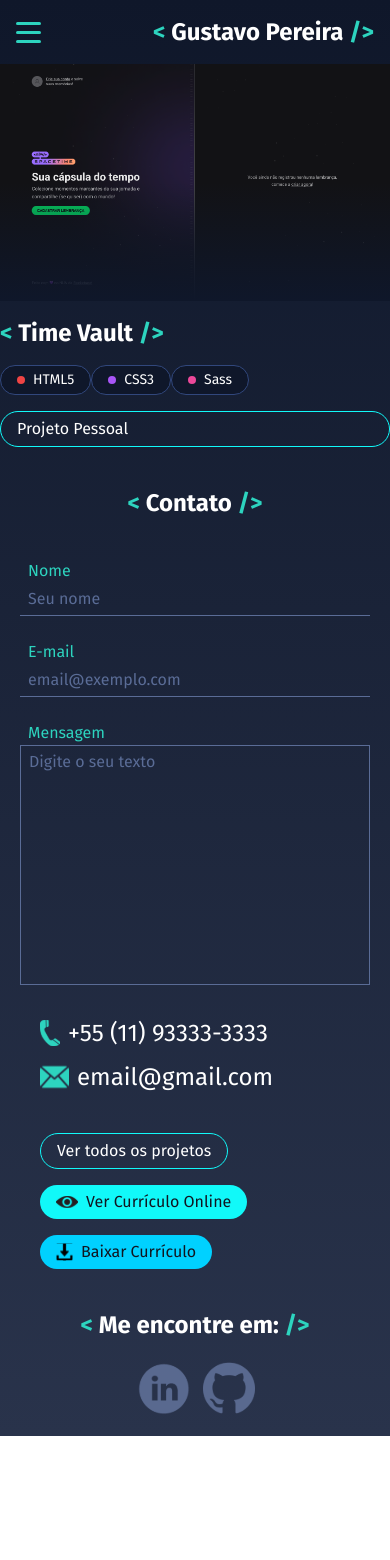
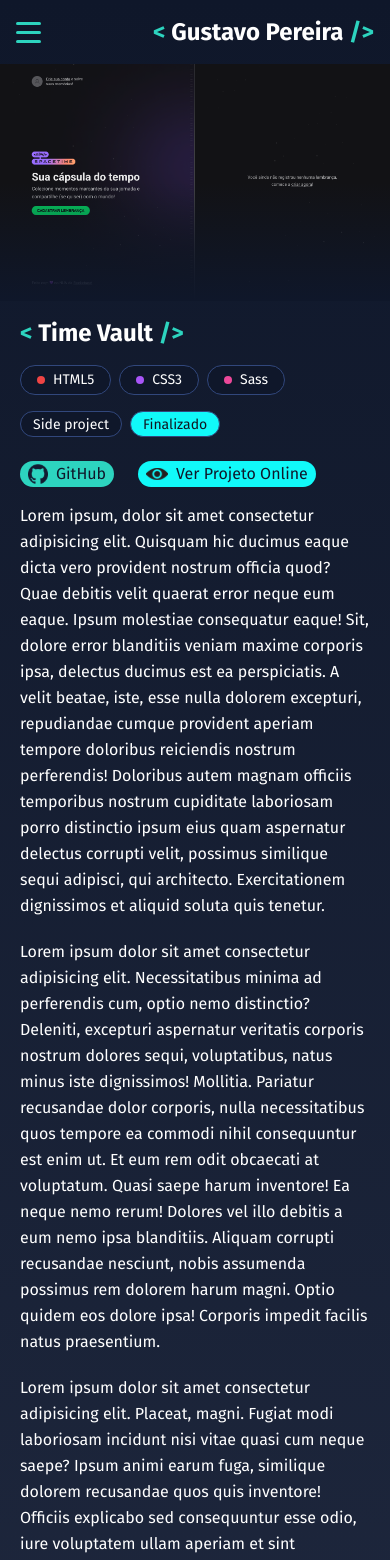
Before and after one commit to ogustavohp/portfolio, a Next.js app: page /projects/1 in a window 390 px wide. Shown: the top 1560 px of the page. Before the commit the page ends 1436 px from the top, so only its background shows below. Built offline with nearby package versions, Linux system fonts and the light colour scheme.

Commit message:
finish ''projects/[id]' mobile page

```diff
--- a/src/app/projects/[id]/page.tsx
+++ b/src/app/projects/[id]/page.tsx
@@ -3,13 +3,18 @@ import bannerTimeVault from '@/assets/banner timevault.png'
 import Image from 'next/image'
 import Typography from '@/components/Typography'
 import Tag from '@/components/SkillsAndTechnologies/Tag'
-import Button from '@/components/Button'
+import TypeOfProject from '@/components/Projects/TypeOfProject'
+import gitHubGreenIcon from '@/assets/githubIconGreen.svg'
+import eyeIcon from '@/assets/eye.svg'
+import projectsDb from '@/db/projects.json'
 
 interface ParamsType {
   id: string
 }
 
 export default function Page({ params }: { params: ParamsType }) {
+  console.log(params.id)
+  console.log(projectsDb.sobre)
   return (
     <main className="flex flex-col gap-4">
       {/* Imagem */}
@@ -25,22 +30,87 @@ export default function Page({ params }: { params: ParamsType }) {
         </div>
       </div>
 
-      {/*  */}
+      <section className="mx-5 flex flex-col gap-4">
+        {/* Titulo */}
         <div>
           <Typography Tag="h1" apparentTag="h1" ornament>
             Time Vault
           </Typography>
         </div>
         {/* Tags */}
-      <div className="flex">
+        <div className="flex flex-wrap gap-2">
           <Tag skillName="HTML5" />
           <Tag skillName="CSS3" />
           <Tag skillName="Sass" />
         </div>
         {/* buttons e pseudo buttons */}
-      <div>
-        <Button variant="primary">Projeto Pessoal</Button>
+        <TypeOfProject sideProject />
+        <div className="flex gap-6">
+          <div className="flex gap-2 rounded-full bg-primary-500 px-2">
+            <Image alt="ícone do GitHub" src={gitHubGreenIcon} />
+            <Typography Tag="span" apparentTag="p" style={'text-slate-900'}>
+              GitHub
+            </Typography>
           </div>
+          <div className="flex gap-2 rounded-full bg-secondary-500 px-2">
+            <Image alt="ícone de um olho" src={eyeIcon} />
+            <Typography Tag="span" apparentTag="p" style={'text-slate-900'}>
+              Ver Projeto Online
+            </Typography>
+          </div>
+          {/* text */}
+        </div>
+        {/* Texto e imagens sobre o projeto */}
+        <div className="flex flex-wrap gap-5">
+          <Typography Tag="p" apparentTag="p">
+            Lorem ipsum, dolor sit amet consectetur adipisicing elit. Quisquam
+            hic ducimus eaque dicta vero provident nostrum officia quod? Quae
+            debitis velit quaerat error neque eum eaque. Ipsum molestiae
+            consequatur eaque! Sit, dolore error blanditiis veniam maxime
+            corporis ipsa, delectus ducimus est ea perspiciatis. A velit beatae,
+            iste, esse nulla dolorem excepturi, repudiandae cumque provident
+            aperiam tempore doloribus reiciendis nostrum perferendis! Doloribus
+            autem magnam officiis temporibus nostrum cupiditate laboriosam porro
+            distinctio ipsum eius quam aspernatur delectus corrupti velit,
+            possimus similique sequi adipisci, qui architecto. Exercitationem
+            dignissimos et aliquid soluta quis tenetur.
+          </Typography>
+          <Typography Tag="p" apparentTag="p">
+            Lorem ipsum dolor sit amet consectetur adipisicing elit.
+            Necessitatibus minima ad perferendis cum, optio nemo distinctio?
+            Deleniti, excepturi aspernatur veritatis corporis nostrum dolores
+            sequi, voluptatibus, natus minus iste dignissimos! Mollitia.
+            Pariatur recusandae dolor corporis, nulla necessitatibus quos
+            tempore ea commodi nihil consequuntur est enim ut. Et eum rem odit
+            obcaecati at voluptatum. Quasi saepe harum inventore! Ea neque nemo
+            rerum! Dolores vel illo debitis a eum nemo ipsa blanditiis. Aliquam
+            corrupti recusandae nesciunt, nobis assumenda possimus rem dolorem
+            harum magni. Optio quidem eos dolore ipsa! Corporis impedit facilis
+            natus praesentium.
+          </Typography>
+          <Typography Tag="p" apparentTag="p">
+            Lorem ipsum dolor sit amet consectetur adipisicing elit. Placeat,
+            magni. Fugiat modi laboriosam incidunt nisi vitae quasi cum neque
+            saepe? Ipsum animi earum fuga, similique dolorem recusandae quos
+            quis inventore! Officiis explicabo sed consequuntur esse odio, iure
+            voluptatem ullam aperiam et sint necessitatibus provident
+            accusantium nisi dolor. Incidunt doloribus eum, id pariatur quaerat
+            quos dolor, sed impedit ex consequatur reprehenderit.
+          </Typography>
+          <Typography Tag="p" apparentTag="p">
+            Lorem ipsum dolor sit amet consectetur adipisicing elit. Iure
+            voluptate voluptatibus veritatis inventore asperiores adipisci
+            veniam aperiam? Minus officia atque debitis eius sint, magni culpa
+            temporibus blanditiis architecto odit autem. Odit aliquid at, ipsa
+            nihil doloribus harum quam obcaecati. Consequatur, id? Sed nulla,
+            odit voluptas blanditiis ut non deserunt modi officiis maxime quidem
+            sunt quaerat neque? Laudantium modi sint ipsa! A vel iure amet
+            accusamus molestias et eaque fuga consequatur. Quod dolorum pariatur
+            culpa similique sunt aut deleniti? Et illum sunt explicabo adipisci!
+            Aperiam omnis sed deserunt totam! Ex, veritatis.
+          </Typography>
+        </div>
+      </section>
     </main>
   )
 }
--- a/src/components/Menu/index.tsx
+++ b/src/components/Menu/index.tsx
@@ -19,42 +19,47 @@ export default function Menu() {
           <Image alt="Menu" src={iconMenuh} />
         </div>
         <div>
+          <Link href={'/'}>
             <Typography Tag="h1" apparentTag="h1" ornament>
               Gustavo Pereira
             </Typography>
+          </Link>
         </div>
       </div>
-      {/* Parte inferior */}
-      {/* {visible && ( */}
+
       <div
         className={`absolute flex w-full flex-col items-start gap-5 bg-slate-900/95 pb-4 pl-16 transition-all ${
           visible ? 'left-0' : '-left-full'
         }`}
       >
-        <Link href={'#'}>
+        <Link href={'/aboutme'}>
           <Typography Tag="span" apparentTag="cardDifferencesTitle">
             Sobre mim
           </Typography>
         </Link>
-        <Link href={'#'}>
+        <Link href={'/formations'}>
           <Typography Tag="span" apparentTag="cardDifferencesTitle">
             Formações
           </Typography>
         </Link>
-        <Link href={'#'}>
+        <Link href={'/skills'}>
           <Typography Tag="span" apparentTag="cardDifferencesTitle">
             Habilidades
           </Typography>
         </Link>
-        <Link href={'#'}>
+        <Link href={'/projects'}>
           <Typography Tag="span" apparentTag="cardDifferencesTitle">
             Projetos
           </Typography>
         </Link>
+        <Link href={'#'}>
           <Button large>Currículo</Button>
+        </Link>
+        <Link href={'#'}>
           <Button variant="primary" large>
             Contato
           </Button>
+        </Link>
       </div>
       {/* )} */}
     </header>
--- a/src/components/Projects/ProjectCard.tsx
+++ b/src/components/Projects/ProjectCard.tsx
@@ -4,13 +4,14 @@ import Typography from '../Typography'
 import Image, { StaticImageData } from 'next/image'
 import { ITag } from '@/lib/tag'
 import Tag from '../SkillsAndTechnologies/Tag'
+import TypeOfProject from './TypeOfProject'
 
 interface IProjectCard {
   title: string
   children: ReactNode
   imgBanner: StaticImageData
   skills: ITag[]
-  SideProject?: boolean
+  sideProject?: boolean
   inProgress?: boolean
 }
 
@@ -19,7 +20,7 @@ export default function ProjectCard({
   children,
   imgBanner,
   skills,
-  SideProject = false,
+  sideProject = false,
   inProgress = false,
 }: IProjectCard) {
   return (
@@ -33,22 +34,7 @@ export default function ProjectCard({
             {title}
           </Typography>
           {/* Tipo do projeto */}
-          <div className="mb-2 flex gap-2">
-            <div className="rounded-3xl border border-iconcolor-500 bg-slate-900 px-3">
-              <Typography Tag="span" apparentTag="skillName">
-                {SideProject ? 'Side project' : 'Work'}
-              </Typography>
-            </div>
-            <div className="rounded-3xl border border-iconcolor-500 bg-yellow-200 px-3">
-              <Typography
-                Tag="span"
-                apparentTag="skillName"
-                style={'text-bgcolor-900'}
-              >
-                {inProgress ? 'Em andamento' : 'Finalizado'}
-              </Typography>
-            </div>
-          </div>
+          <TypeOfProject inProgress={inProgress} sideProject={sideProject} />
           {/* Texto */}
           <div>
             <Typography Tag="p" apparentTag="p">
--- /dev/null
+++ b/src/components/Projects/TypeOfProject.tsx
@@ -0,0 +1,35 @@
+import React from 'react'
+import Typography from '../Typography'
+
+interface ITypeOfProject {
+  sideProject?: boolean
+  inProgress?: boolean
+}
+
+export default function TypeOfProject({
+  sideProject = false,
+  inProgress = false,
+}: ITypeOfProject) {
+  return (
+    <div className="mb-2 flex gap-2">
+      <div className="rounded-3xl border border-iconcolor-500 bg-slate-900 px-3">
+        <Typography Tag="span" apparentTag="skillName">
+          {sideProject ? 'Side project' : 'Work'}
+        </Typography>
+      </div>
+      <div
+        className={`rounded-3xl border border-iconcolor-500 ${
+          inProgress ? 'bg-yellow-200' : 'bg-secondary-500'
+        } px-3`}
+      >
+        <Typography
+          Tag="span"
+          apparentTag="skillName"
+          style={'text-bgcolor-900'}
+        >
+          {inProgress ? 'Em andamento' : 'Finalizado'}
+        </Typography>
+      </div>
+    </div>
+  )
+}
--- /dev/null
+++ b/src/db/projects.json
@@ -0,0 +1,5 @@
+{
+  "name": "Time Vault",
+  "tags": ["HTML5", "CSS3", "Sass"],
+  "sobre": "Lorem Ipsum is simply dummy text of the printing and typesetting industry. Lorem Ipsum has been the industry's standard dummy text ever since the 1500s, when an unknown printer took a galley of type and scrambled it to make a type specimen book. It has survived not only five centuries, but also the leap into electronic typesetting, remaining essentially unchanged. It was popularised in the 1960s with the release of Letraset sheets containing Lorem Ipsum passages, and more recently with desktop publishing software like Aldus PageMaker including versions of Lorem Ipsum."
+}
```
Also changed, not shown: src/assets/githubIconGreen.svg (added). Lines whose indentation alone changed are shown as unchanged.
